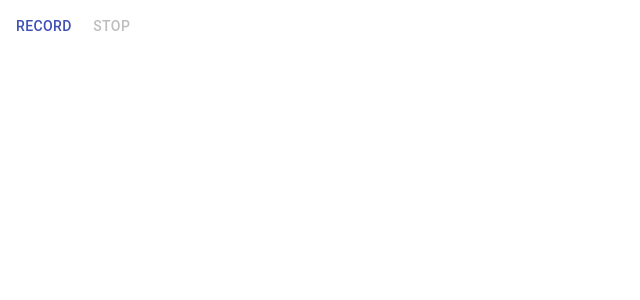
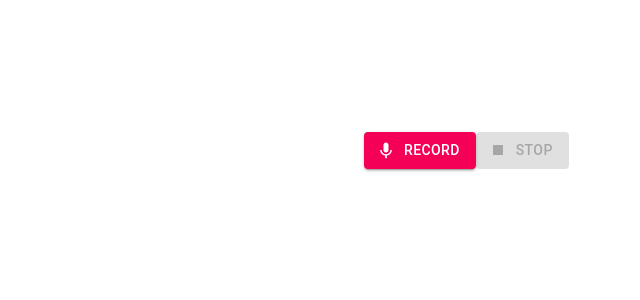
Before and after one commit to ushiboy/audi-o, a React (Create React App) app: page / in a window 1280 px wide. Shown: the top 300 px of the page, without its empty margins (0-640 px from the left). Built offline with nearby package versions, Linux system fonts and the light colour scheme.

Commit message:
fix style

```diff
--- a/src/presentations/App.tsx
+++ b/src/presentations/App.tsx
@@ -1,8 +1,14 @@
 import React, { useRef, useEffect, useState } from 'react';
-import Button from '@material-ui/core/Button';
-import Card from '@material-ui/core/Card';
-import CardContent from '@material-ui/core/CardContent';
-import Typography from '@material-ui/core/Typography';
+import {
+  Button,
+  Box,
+  Card,
+  CardContent,
+  Container,
+  Typography,
+} from '@material-ui/core';
+import KeyboardVoiceIcon from '@material-ui/icons/KeyboardVoice';
+import StopIcon from '@material-ui/icons/Stop';
 
 import {
   AudioRecorder,
@@ -67,11 +73,14 @@ const App: React.FC = () => {
   }, []);
 
   return (
-    <div className="App">
-      <div>
+    <Container maxWidth="sm">
+      <Box>
+        <canvas ref={canvasRef} style={{ height: 120, width: 640 }} />
         <Button
-          color="primary"
+          variant="contained"
+          color="secondary"
           disabled={recording}
+          startIcon={<KeyboardVoiceIcon />}
           onClick={() => {
             setRecording(true);
             audioRef.current?.start();
@@ -81,8 +90,10 @@ const App: React.FC = () => {
           Record
         </Button>
         <Button
+          variant="contained"
           color="primary"
           disabled={!recording}
+          startIcon={<StopIcon />}
           onClick={async () => {
             const blob = await audioRef.current?.stop();
             const u = URL.createObjectURL(blob);
@@ -93,8 +104,7 @@ const App: React.FC = () => {
         >
           Stop
         </Button>
-      </div>
-      <canvas ref={canvasRef} style={{ height: 120, width: 640 }} />
+      </Box>
       {audioUrls.map((u, i) => (
         <Card key={i}>
           <div>
@@ -107,7 +117,7 @@ const App: React.FC = () => {
           </div>
         </Card>
       ))}
-    </div>
+    </Container>
   );
 };
 
```
